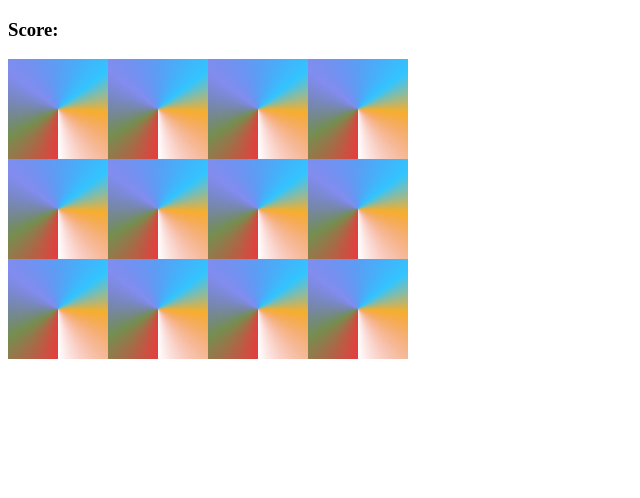
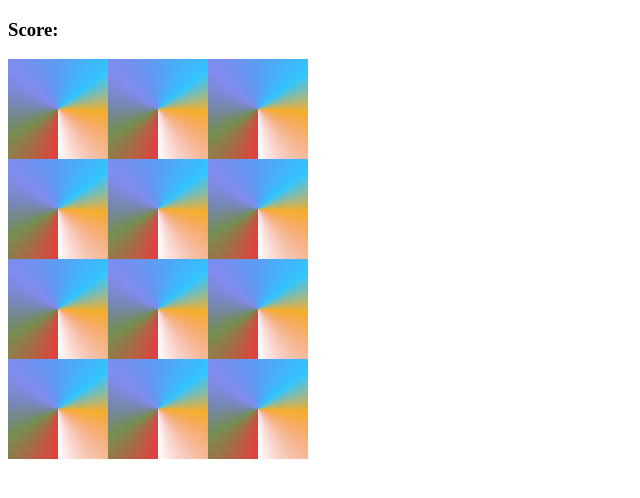
Before and after one commit to akintoluvic/akintoluvic.github.io, a website: page memory-game/index.html in a window 1280 px wide. Shown: the whole page, without its empty margins (0-640 px from the left). Drawn offline with Linux system fonts and the light colour scheme.

Commit message:
game completed

```diff
--- a/memory-game/style.css
+++ b/memory-game/style.css
@@ -1,8 +1,8 @@
 .grid {
     display: flex;
     flex-wrap: wrap;
-    height: 300px;
-    width: 400px;
+    height: 400px;
+    width: 300px;
 }
 
 img {
```
